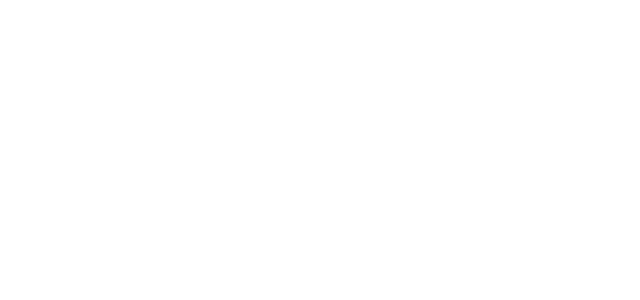
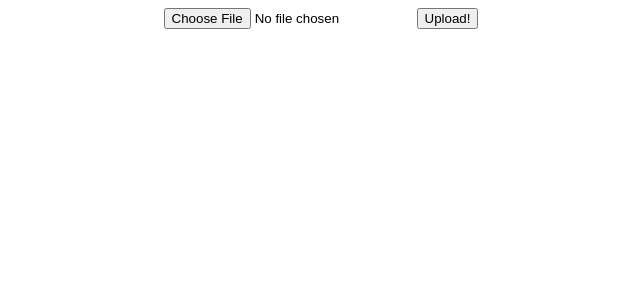
Before and after one commit to william-squires/react-pixly, a React (Create React App) app: page / in a window 1280 px wide. Shown: the top 300 px of the page, without its empty margins (319-959 px from the left). Built offline with nearby package versions, Linux system fonts and the light colour scheme.

Commit message:
added axios. built UploadForm

```diff
--- a/package.json
+++ b/package.json
@@ -6,6 +6,7 @@
     "@testing-library/jest-dom": "^5.16.5",
     "@testing-library/react": "^13.4.0",
     "@testing-library/user-event": "^13.5.0",
+    "axios": "^1.4.0",
     "react": "^18.2.0",
     "react-dom": "^18.2.0",
     "react-scripts": "5.0.1",
--- a/src/App.js
+++ b/src/App.js
@@ -1,10 +1,11 @@
 
 import './App.css';
+import UploadForm from './UploadForm';
 
 function App() {
   return (
     <div className="App">
-
+      <UploadForm />
     </div>
   );
 }
--- /dev/null
+++ b/src/UploadForm.js
@@ -0,0 +1,52 @@
+import { useState } from "react"
+import axios from "axios"
+
+
+/** form for uploading images to backend
+ *
+ * Props
+ * -none
+ *
+ * State
+ * -formData: {file to upload}
+ *
+ * App ->UploadForm
+ */
+function UploadForm() {
+    const [formData, setFormData] = useState("")
+    console.log(formData);
+
+    /** Update local state w/curr state of input elem */
+    function handleChange(evt) {
+        const f = evt.target.files[0]
+        setFormData(f);
+    }
+
+    async function handleSubmit(evt) {
+        evt.preventDefault();
+        const fData = new FormData();
+        fData.append("file", formData);
+        await axios.post("http://localhost:5000/",
+            fData,
+            {
+                headers: {
+                    "Content-Type": "multipart/form-data",
+                    'Access-Control-Allow-Origin': '*',
+                }
+            });
+        setFormData("");
+    }
+    return (
+        <form onSubmit={handleSubmit}>
+            <input
+                type="file"
+                accept="image/*"
+                value={formData.file}
+                onChange={handleChange}>
+            </input>
+            <button>Upload!</button>
+        </form>
+    )
+}
+
+export default UploadForm;
```
Also changed, not shown: 1 other file (tests, documents, lock files or other folders).
